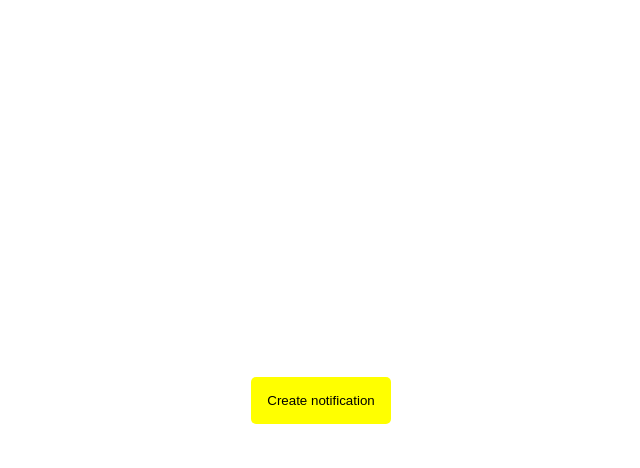
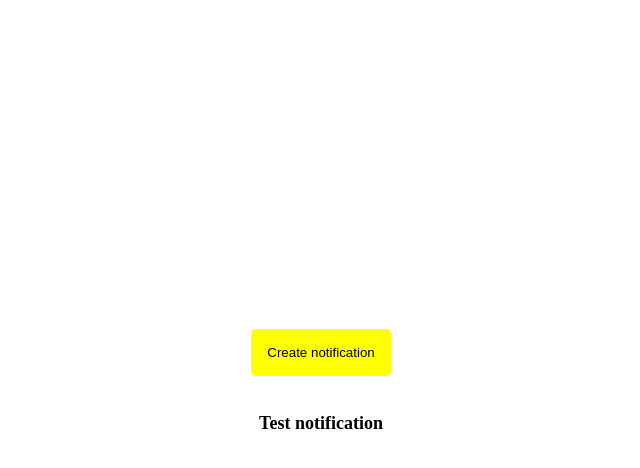
Before and after one commit to Abolfazlms/WebDev, a plain HTML site: page toast notification/index.html in a window 1280 px wide. Both pictures are taken after a click on the button "Create notification". Shown: the whole page, without its empty margins (319-959 px from the left). Drawn offline with Linux system fonts and the light colour scheme.

Commit message:
notification creation funtion added to js file and styled in css file

```diff
--- a/toast notification/script.js
+++ b/toast notification/script.js
@@ -0,0 +1,13 @@
+window.onload = function(){
+    const button = document.getElementById('button');
+    const container = document.getElementById('container')
+    button.addEventListener('click',function(){
+        createNotification();
+    });
+    function createNotification(){
+        const notification = document.createElement('div');
+        notification.classList.add('toast');
+        notification.innerText = 'Test notification';
+        container.appendChild(notification);
+    }
+}
--- a/toast notification/style.css
+++ b/toast notification/style.css
@@ -23,3 +23,10 @@ button{
     right: 10px;
     bottom: 10px;
 }
+.toast{
+    background-color: yello;
+    padding: 2rem;
+    color: black;
+    border-radius: 5px;
+    margin: 5px;
+}
```
